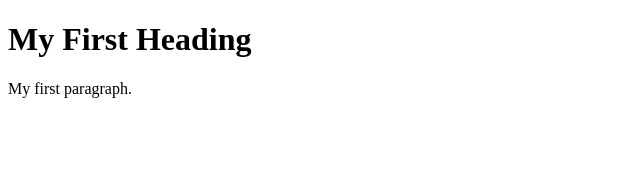
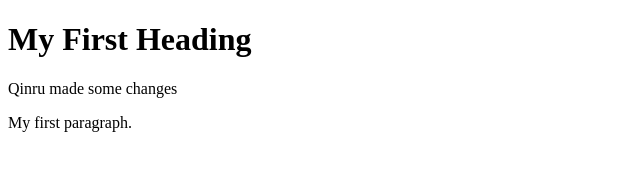
Before and after one commit to QinRu/ProjectA, a plain HTML site: page index.html in a window 1280 px wide. Shown: the whole page, without its empty margins (0-640 px from the left). Drawn offline with Linux system fonts and the light colour scheme.

Commit message:
commit 1

```diff
--- a/index.html
+++ b/index.html
@@ -3,6 +3,7 @@
 <body>
 
 <h1>My First Heading</h1>
+<p>Qinru made some changes</p>
 <p>My first paragraph.</p>
 
 </body>
```
